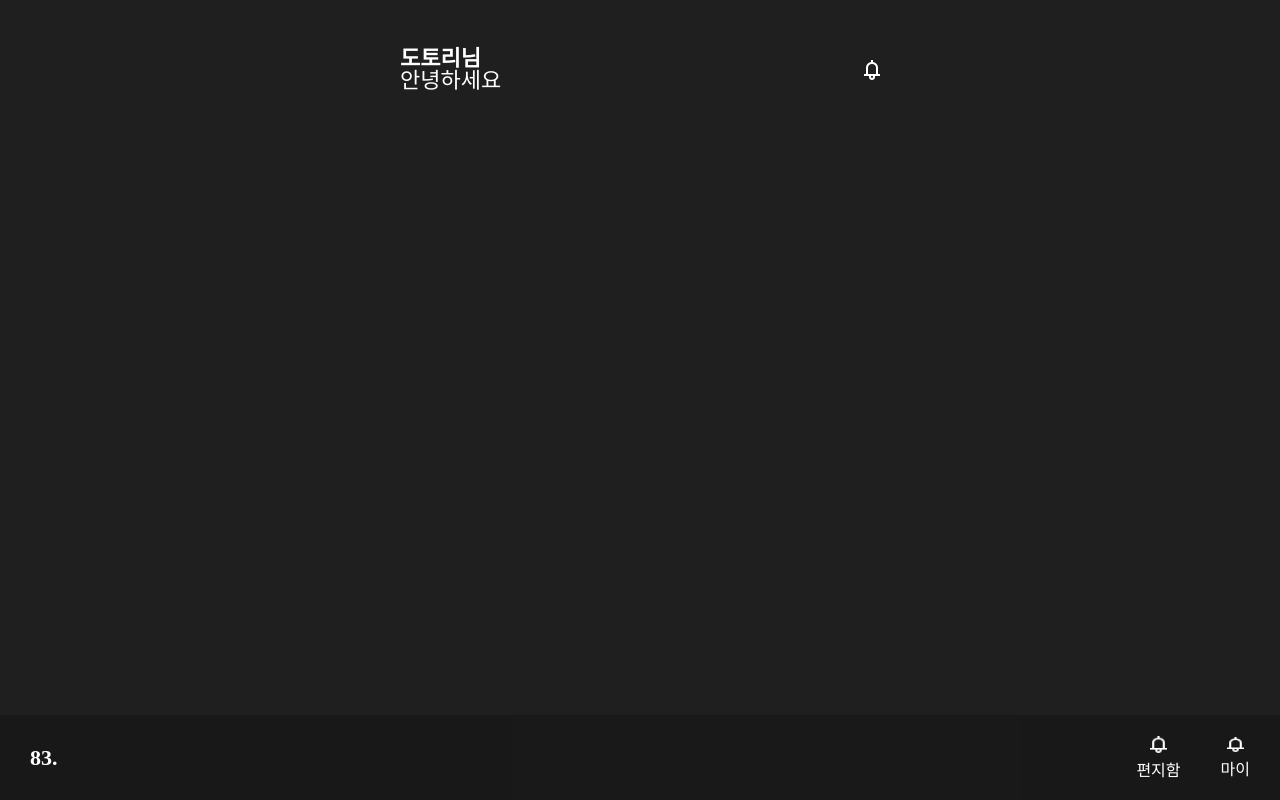
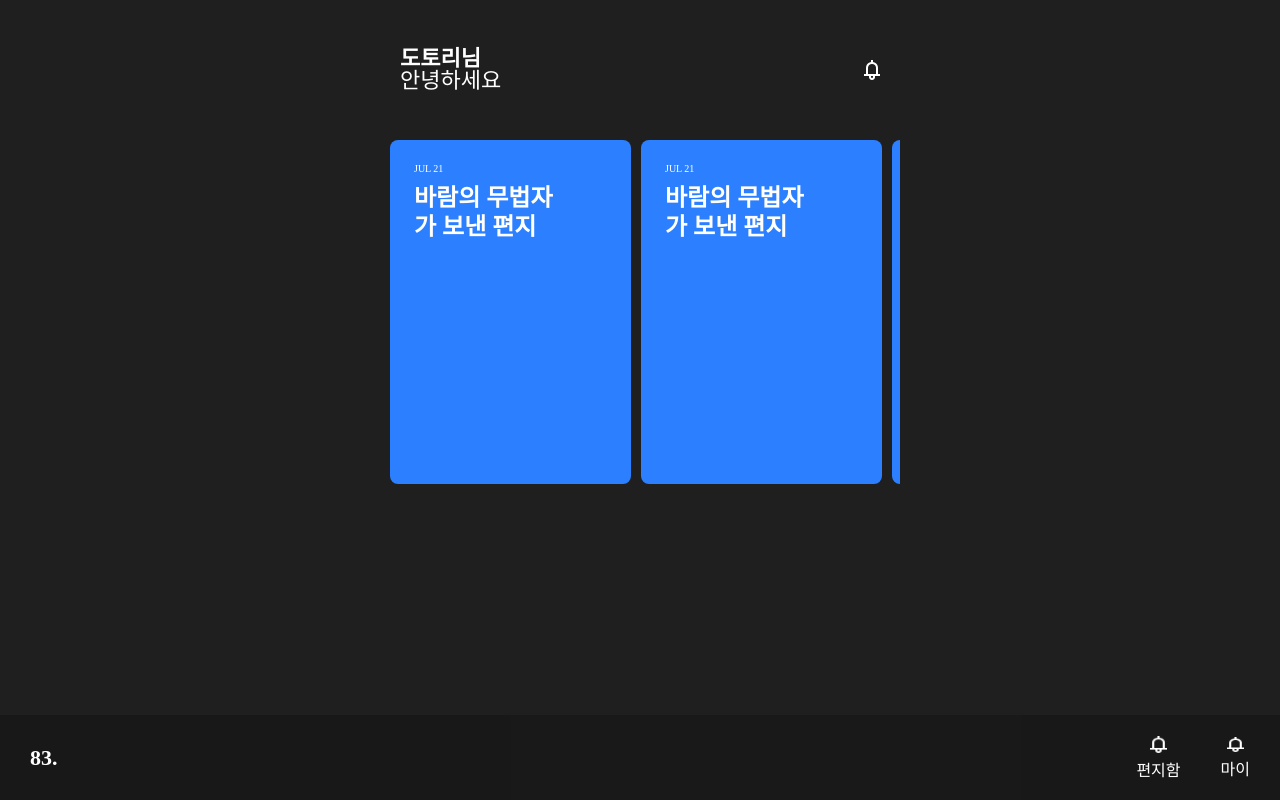
Before and after one commit to mash-up-kr/gugugugu-web, a Next.js app: page / in a window 1280 px wide. Built offline with nearby package versions, Linux system fonts and the light colour scheme.

Commit message:
feat(markup): MailCardList 마크업

```diff
--- /dev/null
+++ b/src/components/MailCardItem/index.tsx
@@ -0,0 +1,41 @@
+import React from "react";
+import styled from "styled-components";
+
+const MailCardItem: React.FC = () => {
+  return (
+    <Card>
+      <Time>JUL 21</Time>
+      <Title>바람의 무법자가 보낸 편지</Title>
+    </Card>
+  );
+};
+
+const Card = styled.article`
+  width: 241px;
+  height: 344px;
+
+  border-radius: 8px;
+  background-color: #2c80ff;
+`;
+
+const Time = styled.time`
+  display: inline-block;
+
+  margin: 24px 0 10px 24px;
+
+  font-weight: 500;
+  font-size: 10px;
+`;
+
+const Title = styled.h3`
+  margin-left: 24px;
+
+  width: 152px;
+
+  font-weight: bold;
+  font-size: 24px;
+
+  line-height: 29px;
+`;
+
+export default MailCardItem;
--- /dev/null
+++ b/src/components/MailCardList/index.tsx
@@ -0,0 +1,33 @@
+import React from "react";
+import styled from "styled-components";
+
+import MailCardItem from "~/components/MailCardItem";
+
+const MailCardList: React.FC = () => {
+  const mockData = new Array(10).fill(10);
+
+  return (
+    <CardList>
+      {mockData.map((_, index) => (
+        <li key={index}>
+          <MailCardItem />
+        </li>
+      ))}
+    </CardList>
+  );
+};
+
+const CardList = styled.ul`
+  display: flex;
+  flex-direction: row;
+
+  overflow-x: scroll;
+
+  box-sizing: border-box;
+
+  li:nth-child(n) {
+    margin-left: 10px;
+  }
+`;
+
+export default MailCardList;
--- a/src/pages/index.tsx
+++ b/src/pages/index.tsx
@@ -1,10 +1,22 @@
+import React from "react";
+
 import MainHeader from "~/components/MainHeader";
+import MailCardList from "~/components/MailCardList";
 import BottomTabBar from "~/components/BottomTabBar";
+
+const MainPageContent: React.FC = () => {
+  return (
+    <main>
+      <MailCardList />
+    </main>
+  );
+};
 
 const Main = () => {
   return (
     <>
       <MainHeader />
+      <MainPageContent />
       <BottomTabBar />
     </>
   );
```
